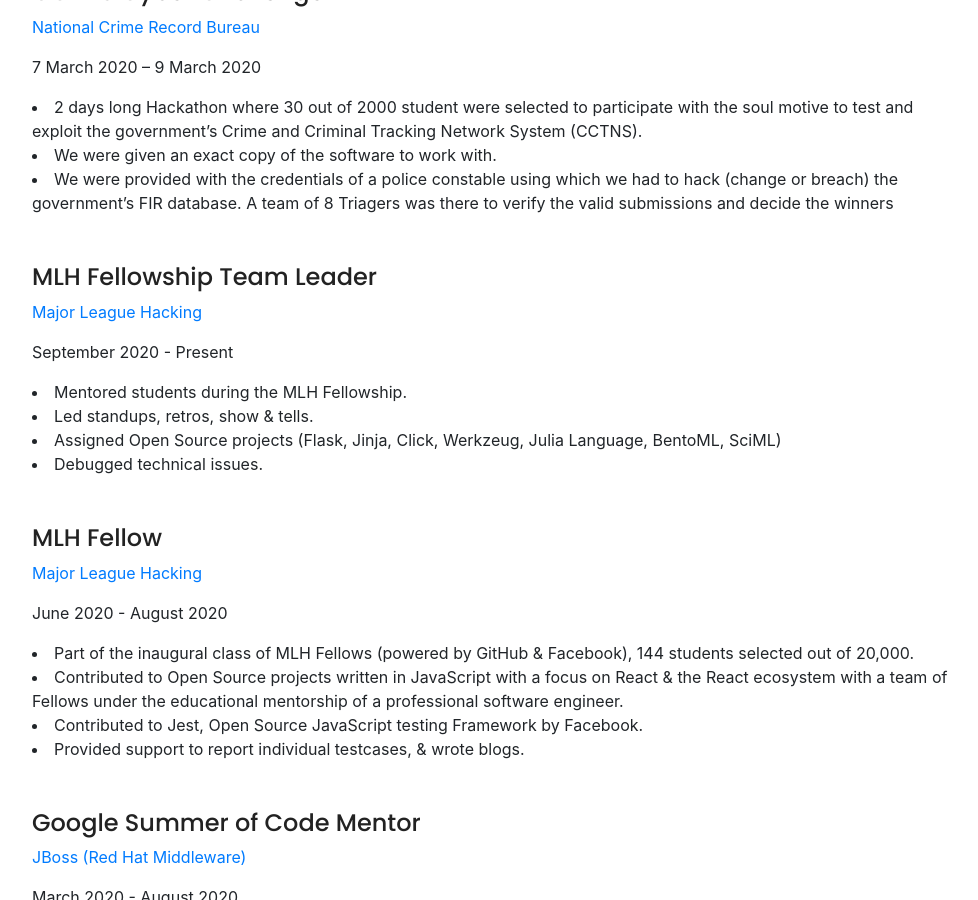
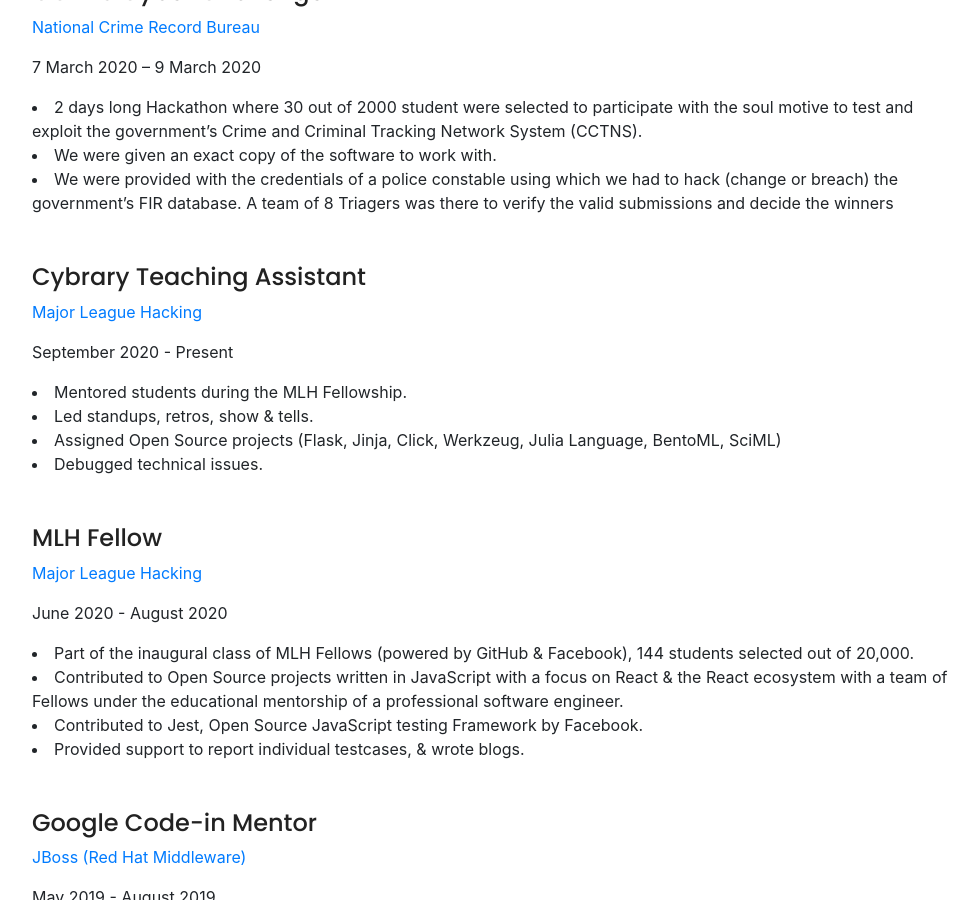
Before and after one commit to Siddharth-Rajput/Siddharth-Rajput.github.io, a Jekyll site: the page index.html, which Jekyll copies as it is, in a window 1280 px wide and 900 px high, scrolled down 2724 px. Shown: the whole window, without its empty margins (53-1031 px from the left). Built offline with Jekyll 4.4.1, drawn with Linux system fonts in a browser that asks for light colours; nearby versions of some CDN libraries; some of the changed text lies outside the part shown.

Commit message:
Update index.html

```diff
--- a/index.html
+++ b/index.html
@@ -288,7 +288,7 @@
 
                             <div class="py-4">
                                 <div class="desc">
-                                    <h4>MLH Fellowship Team Leader</h4>
+                                    <h4>Cybrary Teaching Assistant</h4>
                                     <p><a href="https://fellowship.mlh.io">Major League Hacking</a></p>
                                 </div>
                                 <div>
@@ -318,18 +318,6 @@
                                 </div>
                             </div>
 
-                            <div class="py-4">
-                                <div class="desc">
-                                    <h4>Google Summer of Code Mentor</h4>
-                                    <p><a href="https://summerofcode.withgoogle.com/projects/#4770885191335936">JBoss (Red Hat Middleware)</a></p>
-                                </div>
-                                <div>
-                                    <p>March 2020 - August 2020</p>
-                                </div>
-                                <div>
-                                    <li>Mentored students in Google Summer of Code for improving Gradle support in the Quarkus framework.</li>
-                                </div>
-                            </div>
 
                             <div class="py-4">
                                 <div class="desc">
```
